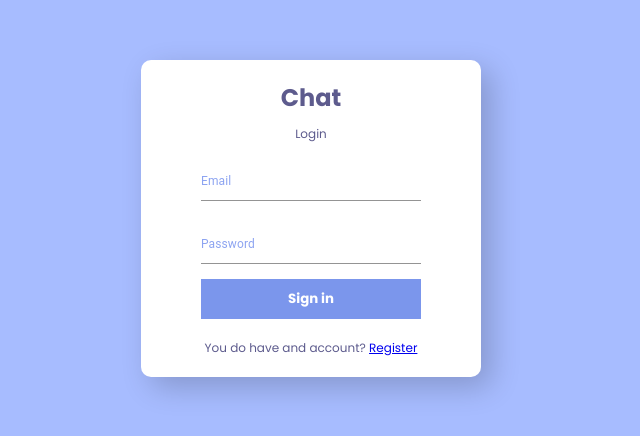
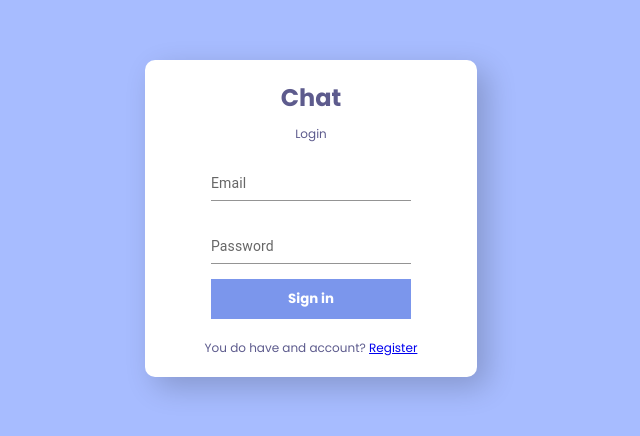
Before and after one commit to screenfriskofficial/react-online-chat, a React (Vite) app: page /login in a window 1280 px wide. Shown: the part 182-618 px from the top of the page, without its empty margins (329-969 px from the left). Built offline with nearby package versions, Linux system fonts and the light colour scheme; no server answers.

Commit message:
create form validate with formik and yup

```diff
--- a/package.json
+++ b/package.json
@@ -16,12 +16,14 @@
     "@mui/material": "^5.14.8",
     "dotenv": "^16.3.1",
     "firebase": "^10.3.1",
+    "formik": "^2.4.4",
     "react": "^18.2.0",
     "react-dom": "^18.2.0",
     "react-router-dom": "^6.15.0",
     "react-type-animation": "^3.1.0",
     "sass": "^1.66.1",
-    "uuid": "^9.0.0"
+    "uuid": "^9.0.0",
+    "yup": "^1.2.0"
   },
   "devDependencies": {
     "@types/react": "^18.2.15",
--- a/src/index.scss
+++ b/src/index.scss
@@ -39,6 +39,7 @@
     }
 
     form {
+      width: 200px;
       display: flex;
       flex-direction: column;
       align-items: center;
@@ -64,8 +65,7 @@
         display: flex;
         align-items: center;
         gap: 10px;
-        color: #8da4f1;
-        font-size: 12px;
+        font-size: 14px;
         cursor: pointer;
 
         img {
--- a/src/main.jsx
+++ b/src/main.jsx
@@ -10,6 +10,9 @@ const customTheme = createTheme({
   palette: {
     primary: {
       main: "#a7bcff",
+    },
+    error: {
+      main: "#f44336",
     },
   },
 });
--- a/src/pages/Login.jsx
+++ b/src/pages/Login.jsx
@@ -3,37 +3,72 @@ import { signInWithEmailAndPassword } from "firebase/auth";
 import { Link, useNavigate } from "react-router-dom";
 import React from "react";
 import { CircularProgress, TextField } from "@mui/material";
+import { useFormik } from "formik";
+import * as Yup from "yup";
 
 const Login = () => {
   const navigate = useNavigate();
-  const [err, setError] = React.useState(false);
   const [loader, setLoader] = React.useState(false);
-  const handleSubmit = async (e) => {
-    setLoader(true);
-    e.preventDefault();
-    const email = e.target[0].value;
-    const password = e.target[1].value;
-    signInWithEmailAndPassword(auth, email, password)
-      .then(() => {
+
+  const formik = useFormik({
+    initialValues: {
+      email: "",
+      password: "",
+    },
+    validationSchema: Yup.object({
+      email: Yup.string()
+        .email("Неверный формат email")
+        .required("Обязательное поле"),
+      password: Yup.string()
+        .min(6, "Пароль должен содержать минимум 6 символов")
+        .required("Обязательное поле"),
+    }),
+    onSubmit: async (values) => {
+      const { email, password } = values;
+      try {
+        setLoader(true);
+        await signInWithEmailAndPassword(auth, email, password);
         navigate("/");
         location.reload();
-      })
-      .catch((err) => {
-        console.log(err);
-        setError(true);
+      } catch (err) {
+        console.error(err);
         setLoader(false);
-      });
-  };
+      }
+    },
+  });
+
   return (
     <div className={"formContainer"}>
       <div className={"formWrapper"}>
         <span className={"logo"}>Chat</span>
         <span className={"title"}>Login</span>
-        <form onSubmit={handleSubmit}>
-          <TextField variant={"standard"} label={"Email"} type="email" />
-          <TextField variant={"standard"} label={"Password"} type="password" />
+        <form onSubmit={formik.handleSubmit}>
+          <TextField
+            fullWidth
+            error={formik.touched.email && formik.errors.email}
+            helperText={formik.errors.email || null}
+            id={"email"}
+            name={"email"}
+            value={formik.values.email}
+            onChange={formik.handleChange}
+            variant={"standard"}
+            label={"Email"}
+            type="email"
+          />
+
+          <TextField
+            fullWidth
+            error={formik.touched.password && formik.errors.password}
+            helperText={formik.errors.password || null}
+            id={"password"}
+            name={"password"}
+            value={formik.values.password}
+            onChange={formik.handleChange}
+            variant={"standard"}
+            label={"Password"}
+            type="password"
+          />
           {loader && <CircularProgress />}
-          {err && "Something went wrong"}
           <button>Sign in</button>
         </form>
         <p>
--- a/src/pages/Register.jsx
+++ b/src/pages/Register.jsx
@@ -6,38 +6,46 @@ import { ref, uploadBytesResumable, getDownloadURL } from "firebase/storage";
 import { doc, setDoc } from "firebase/firestore";
 import { useNavigate, Link } from "react-router-dom";
 import { CircularProgress, TextField } from "@mui/material";
+import { useFormik } from "formik";
+import * as Yup from "yup";
 
 const Register = () => {
-  const [err, setErr] = React.useState(false);
   const [loader, setLoader] = React.useState(false);
   const navigate = useNavigate();
 
-  const handleSubmit = async (e) => {
+  const formik = useFormik({
+    initialValues: {
+      displayName: "",
+      email: "",
+      password: "",
+      file: "",
+    },
+    validationSchema: Yup.object({
+      displayName: Yup.string()
+        .min(4, "Ваш логин должен содержать минимум 4 символов")
+        .required("Обязательное поле"),
+      email: Yup.string()
+        .email("Неверный формат email")
+        .required("Обязательное поле"),
+      password: Yup.string()
+        .min(6, "Ваш пароль должен содержать минимум 6 символов")
+        .required("Обязательное поле"),
+      file: Yup.string().required("Загрузите фото!"),
+    }),
+    onSubmit: async (values) => {
+      const { displayName, email, password, file } = values;
       setLoader(true);
-    e.preventDefault();
-
-    const displayName = e.target[0].value;
-    const email = e.target[1].value;
-    const password = e.target[2].value;
-    const file = e.target[3].files[0];
-
       try {
-      //Create user
         const res = await createUserWithEmailAndPassword(auth, email, password);
-
-      //Create a unique image name
         const date = new Date().getTime();
         const storageRef = ref(storage, `${displayName + date}`);
-
         await uploadBytesResumable(storageRef, file).then(() => {
           getDownloadURL(storageRef).then(async (downloadURL) => {
             try {
-            //Update profile
               await updateProfile(res.user, {
                 displayName,
                 photoURL: downloadURL,
               });
-            //create user on firestore
               await setDoc(doc(db, "users", res.user.uid), {
                 uid: res.user.uid,
                 displayName,
@@ -45,48 +53,82 @@ const Register = () => {
                 photoURL: downloadURL,
                 typing: false,
               });
-
-            //create empty user chats on firestore
               await setDoc(doc(db, "userChats", res.user.uid), {});
               navigate("/");
               location.reload();
             } catch (err) {
               console.log(err);
-            setErr(true);
               setLoader(false);
             }
           });
         });
       } catch (err) {
-      setErr(true);
         setLoader(false);
       }
-  };
+    },
+  });
 
   return (
     <div className={"formContainer"}>
       <div className={"formWrapper"}>
         <span className={"logo"}>Chat</span>
         <span className={"title"}>Register</span>
-        <form onSubmit={handleSubmit}>
-          <TextField variant={"standard"} label={"Login"} type="text" />
-          <TextField variant={"standard"} label={"Email"} type="email" />
-          <TextField variant={"standard"} label={"Password"} type="password" />
-          <input
+        <form onSubmit={formik.handleSubmit}>
+          <TextField
+            fullWidth
+            error={formik.touched.displayName && formik.errors.displayName}
+            helperText={formik.errors.displayName || null}
+            id={"displayName"}
+            name={"displayName"}
+            onChange={formik.handleChange}
+            value={formik.values.displayName}
+            variant={"standard"}
+            label={"Login"}
+            type="text"
+          />
+          <TextField
+            fullWidth
+            error={formik.touched.email && formik.errors.email}
+            helperText={formik.errors.email || null}
+            id={"email"}
+            name={"email"}
+            onChange={formik.handleChange}
+            value={formik.values.email}
+            variant={"standard"}
+            label={"Email"}
+            type="email"
+          />
+          <TextField
+            fullWidth
+            error={formik.touched.password && formik.errors.password}
+            helperText={formik.errors.password || null}
+            id={"password"}
+            name={"password"}
+            onChange={formik.handleChange}
+            value={formik.values.password}
+            variant={"standard"}
+            label={"Password"}
+            type="password"
+          />
+          <TextField
+            fullWidth
+            error={formik.touched.file && formik.errors.file}
+            helperText={formik.errors.file || null}
+            id={"file"}
+            name={"file"}
+            onChange={formik.handleChange}
+            value={formik.values.file}
             style={{ display: "none" }}
             type="file"
             placeholder={"file"}
-            id="file"
           />
           <label htmlFor="file">
             <img src={Add} alt="add" />
             <span>Add an avatar</span>
           </label>
           {loader && <CircularProgress />}
-          {err && "Something went wrong"}
           <button>Sign Up</button>
         </form>
-
         <p>
           You do have and account? <Link to={"/login"}>Login</Link>
         </p>
```
Also changed, not shown: 1 other file (tests, documents, lock files or other folders). Lines whose indentation alone changed are shown as unchanged.
